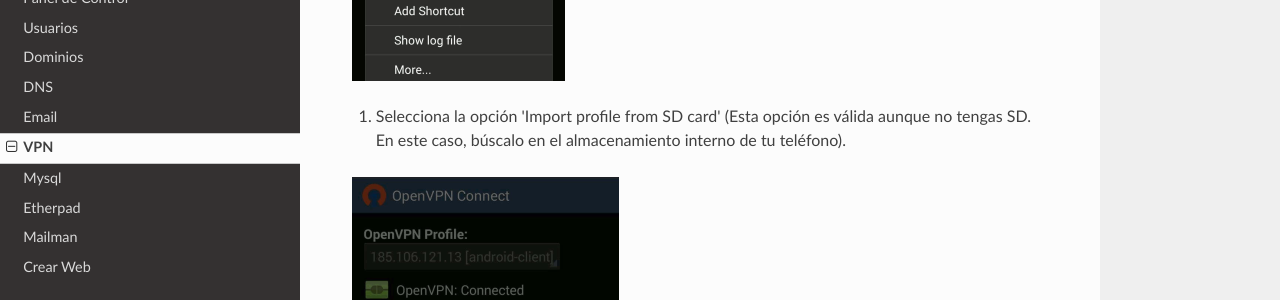
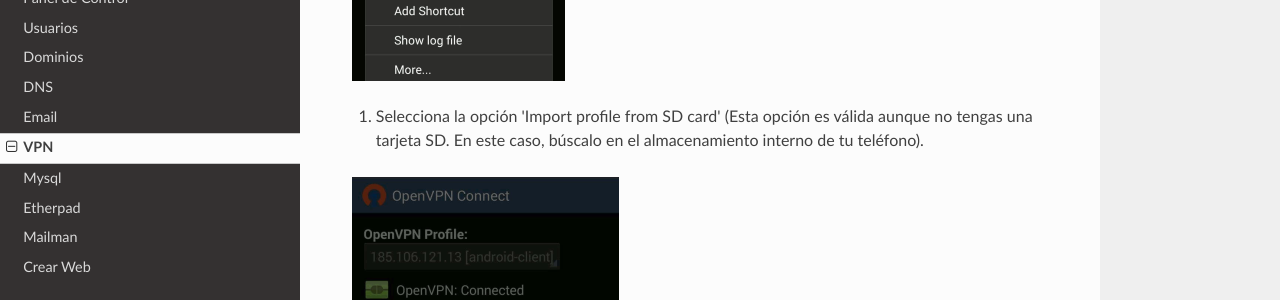
Before and after one commit to MaadixNet/docs, an MkDocs documentation site: the page built from docs/vpn.md, in a window 1280 px wide and 900 px high, scrolled down 7096 px. Shown: the part 151-451 px from the top of the window. Built offline with MkDocs 1.6.1, drawn with Linux system fonts in a browser that asks for light colours; nearby versions of some CDN libraries; old or Windows-style settings are respelled for this version of MkDocs; some of the changed text lies outside the part shown.

Commit message:
Correcciones tipográficas menores

```diff
--- a/docs/vpn.md
+++ b/docs/vpn.md
@@ -106,7 +106,7 @@
 
 ![Screenshot](img/android-vpn/01-import.png)
 
-4. Selecciona la opción 'Import profile from SD card' (Esta opción es válida aunque no tengas SD. En este caso, búscalo en el almacenamiento interno de tu teléfono).
+4. Selecciona la opción 'Import profile from SD card' (Esta opción es válida aunque no tengas una tarjeta SD. En este caso, búscalo en el almacenamiento interno de tu teléfono).
 
 ![Screenshot](img/android-vpn/02-profile.png)
 
```
Also changed, not shown: other parts of docs/vpn.md (+1 -1 lines).
